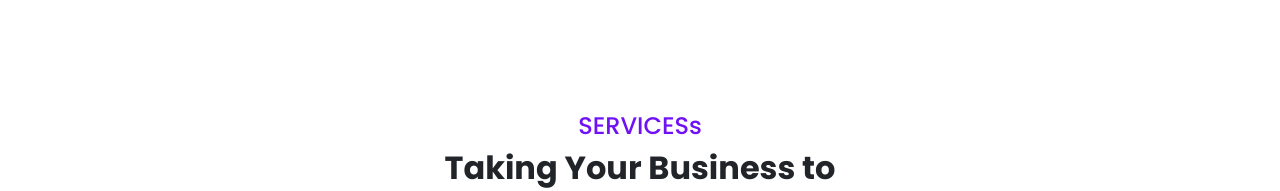
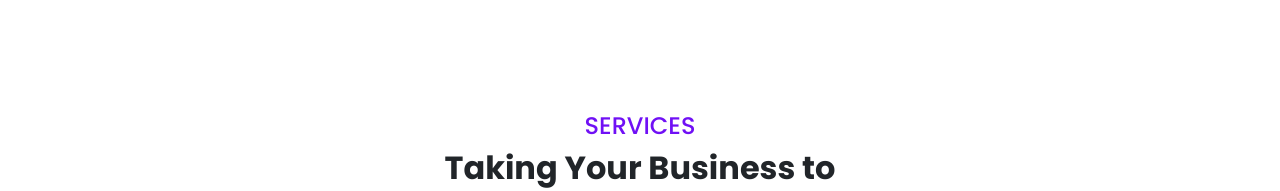
Before and after one commit to Karthick-S3/TeamWork, an Angular app: page /Home in a window 1280 px wide. Shown: the part 904-1095 px from the top of the page. Built offline with nearby package versions, Linux system fonts and the light colour scheme.

Commit message:
"Checking"

```diff
--- a/src/app/home/home.component.html
+++ b/src/app/home/home.component.html
@@ -27,7 +27,7 @@
 
 <div style="height: 675px;" class="services container-fluid d-flex flex-column align-items-center justify-content-center my-3 ">
 
-    <h3 class="text-center fs-4">SERVICESs</h3>
+    <h3 class="text-center fs-4">SERVICES</h3>
     <h5 class="fs-2 fw-bold text-center">Taking Your Business to<br> the Next Level</h5>
     <div class="container service-card d-flex align-items-center justify-content-between my-5" >
         <div class="container d-flex align-items-center justify-content-between flex-column" data-aos="fade-right" data-aos-duration="800"  data-aos-once = "false">
```
